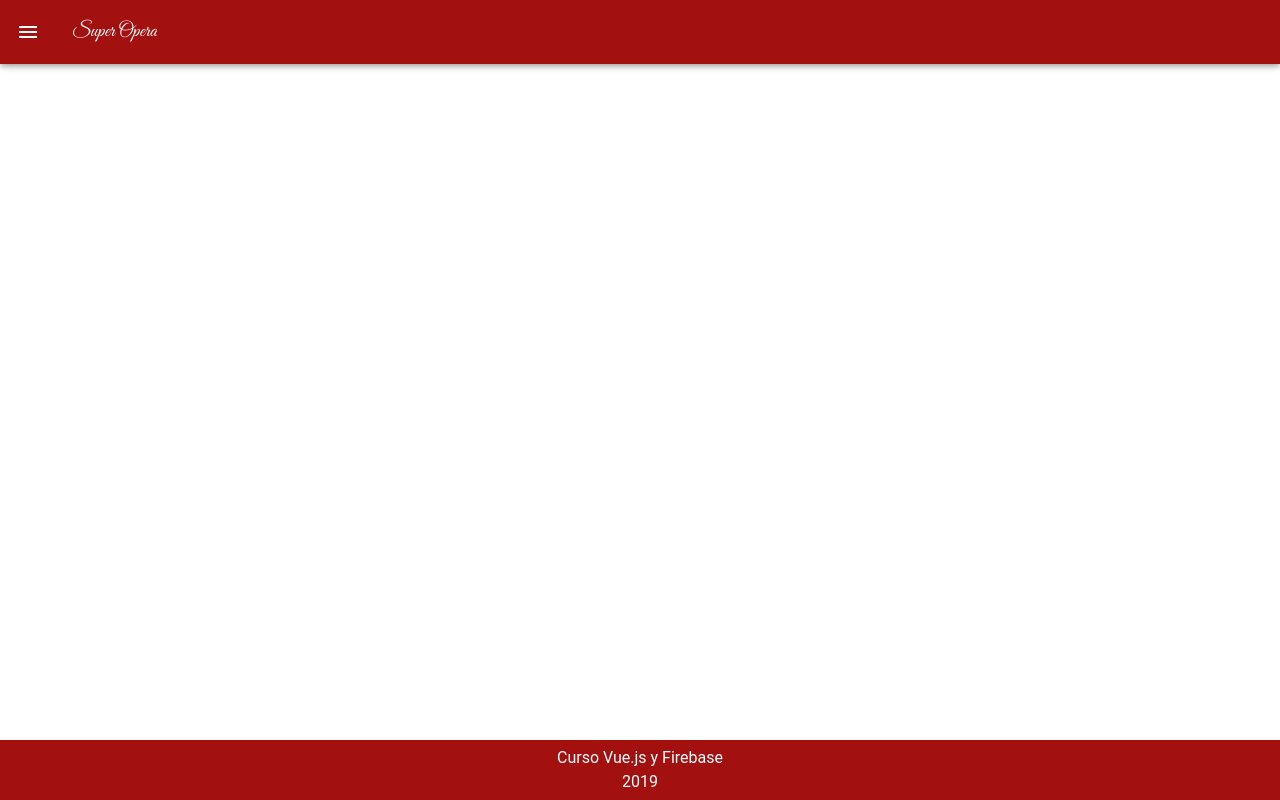
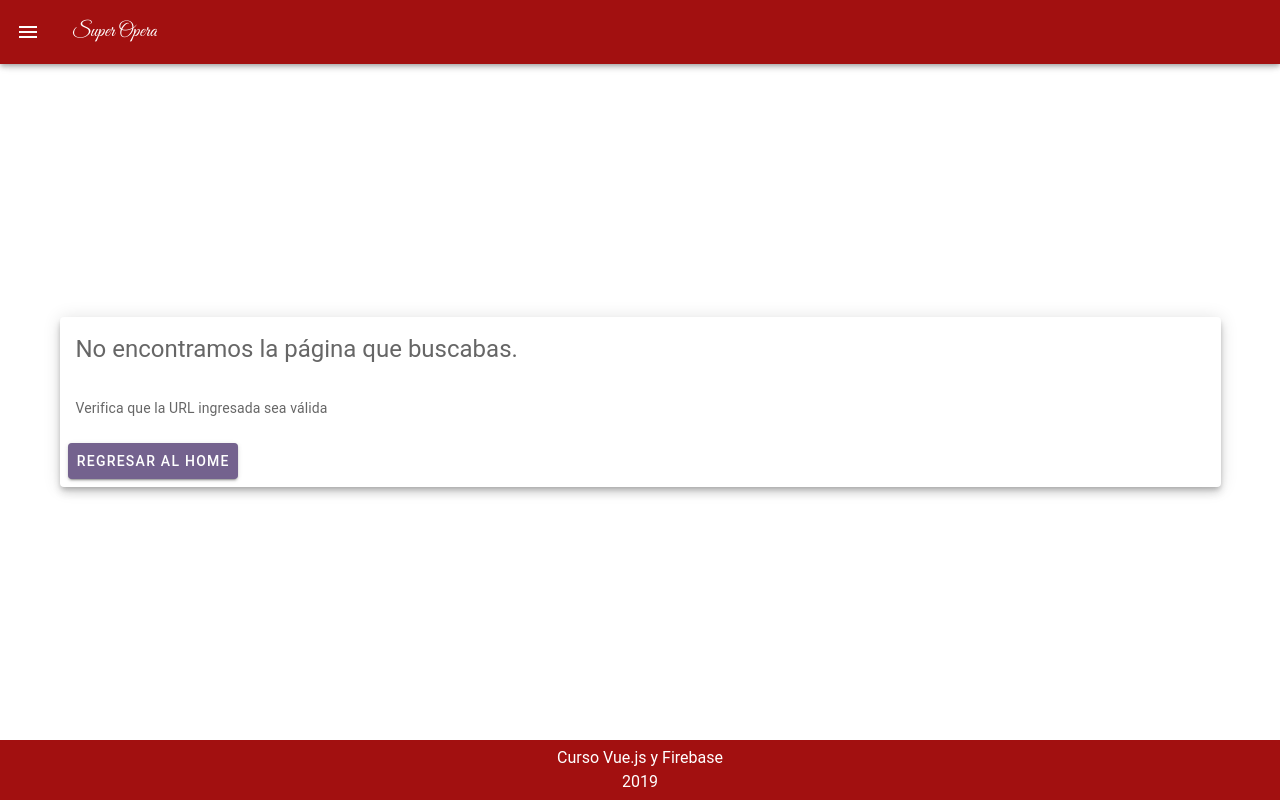
Before and after one commit to JaviFS97/Curso-vue, a Vue app: page /404 in a window 1280 px wide. Built offline with nearby package versions, Linux system fonts and the light colour scheme; a small style sheet from the web is missing.

Commit message:
Cap. 95 - Gestionando Rutas inexistentes.

```diff
--- a/src/router.js
+++ b/src/router.js
@@ -6,6 +6,7 @@ import Registro from './views/usuario/Registro.vue'
 import Perfil from './views/usuario/Perfil.vue'
 import Obra from './views/teatro/Obra.vue'
 import Presentacion from './views/teatro/Presentacion.vue'
+import NotFound from './views/NotFound.vue'
 
 import store from '@/store'
 
@@ -56,6 +57,16 @@ const router = new Router({
       name: 'presentacion',
       component: Presentacion
     },
+    {
+      path: '/404',
+      name: '404',
+      component: NotFound
+    },
+    // Si tras haber recorrido todas las rutas ninguna ha coincidido, se mostrará esta.
+    {
+      path: '*',
+      component: NotFound
+    },
   ]
 })
 
--- /dev/null
+++ b/src/views/NotFound.vue
@@ -0,0 +1,17 @@
+<template>
+    <v-layout align-center justify-center>
+        <v-flex>
+            <v-card class="elevation-6">
+                <v-card-text class="headline">
+                    No encontramos la página que buscabas.
+                </v-card-text>
+                <v-card-text>
+                    Verifica que la URL ingresada sea válida
+                </v-card-text>
+                <v-card-actions>
+                    <v-btn :to="{name:'home'}" flat  color="secondary">Regresar al Home</v-btn>
+                </v-card-actions>
+            </v-card>
+        </v-flex>
+    </v-layout>
+</template>
--- a/src/views/teatro/Obra.vue
+++ b/src/views/teatro/Obra.vue
@@ -1,5 +1,5 @@
 <template>
-    <v-container>
+    <v-container v-if="obra">
 
         <v-row justify="center">
             <h1> {{obra.titulo}} </h1>
@@ -22,7 +22,6 @@
 </template>
 
 <script>
-import { log } from 'util';
     export default {
         data(){
             return {
@@ -42,7 +41,7 @@ import { log } from 'util';
             this.obra = this.obras.find( obra => obra.oid == oid)
             // Si no hay ninguna obra con esa oid, redirigir a un 404
             if (!this.obra)
-                log("404")
+                this.$router.push({name:'404'})
         }
     }
 </script>
--- a/src/views/teatro/Presentacion.vue
+++ b/src/views/teatro/Presentacion.vue
@@ -1,6 +1,6 @@
 <template>
   <v-layout justify-center align-center>
-    <v-card>
+    <v-card v-if="presentacion">
       <v-card-text>
         <span>Obra: {{ presentacion.obra.titulo }}</span>
       </v-card-text>
@@ -37,13 +37,13 @@ export default {
     let obra = this.obras.find(o => o.oid == oid)
 
     if(!obra) {
-      // 404
+      this.$router.push({name:'404'})
     }
     else {
       this.presentacion = obra.presentaciones.find(p => p.pid == pid)
 
       if(!this.presentacion) {
-        // 404
+        this.$router.push({name:'404'})
       }
     }
   }
```
